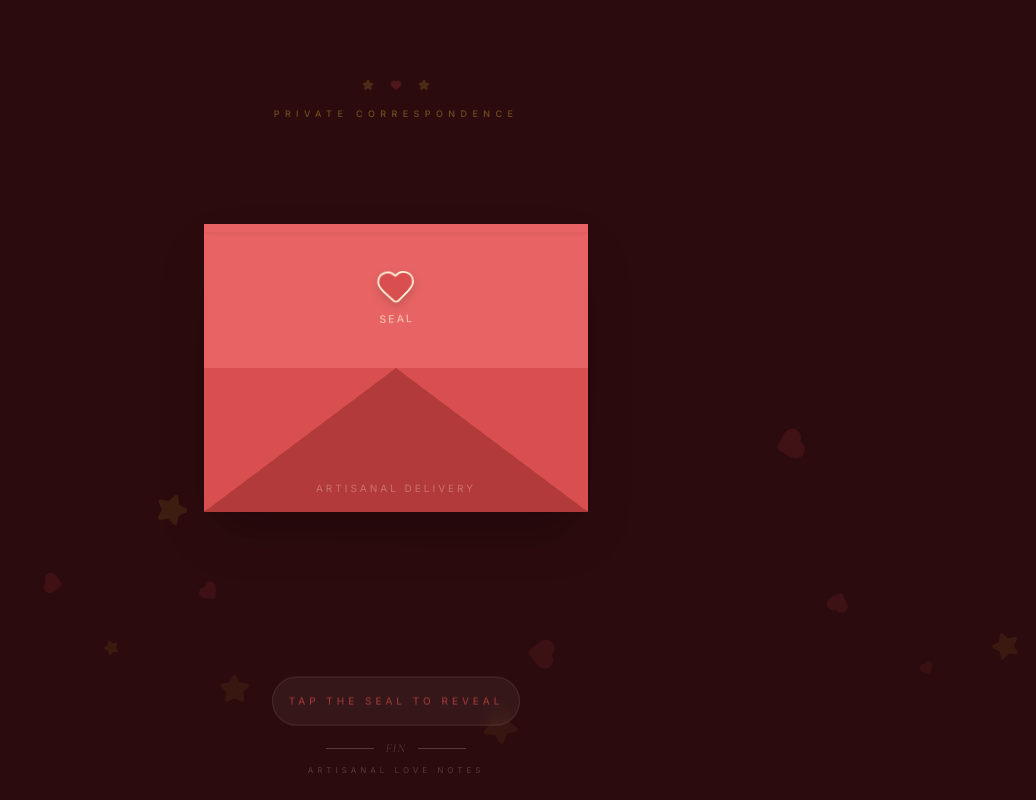
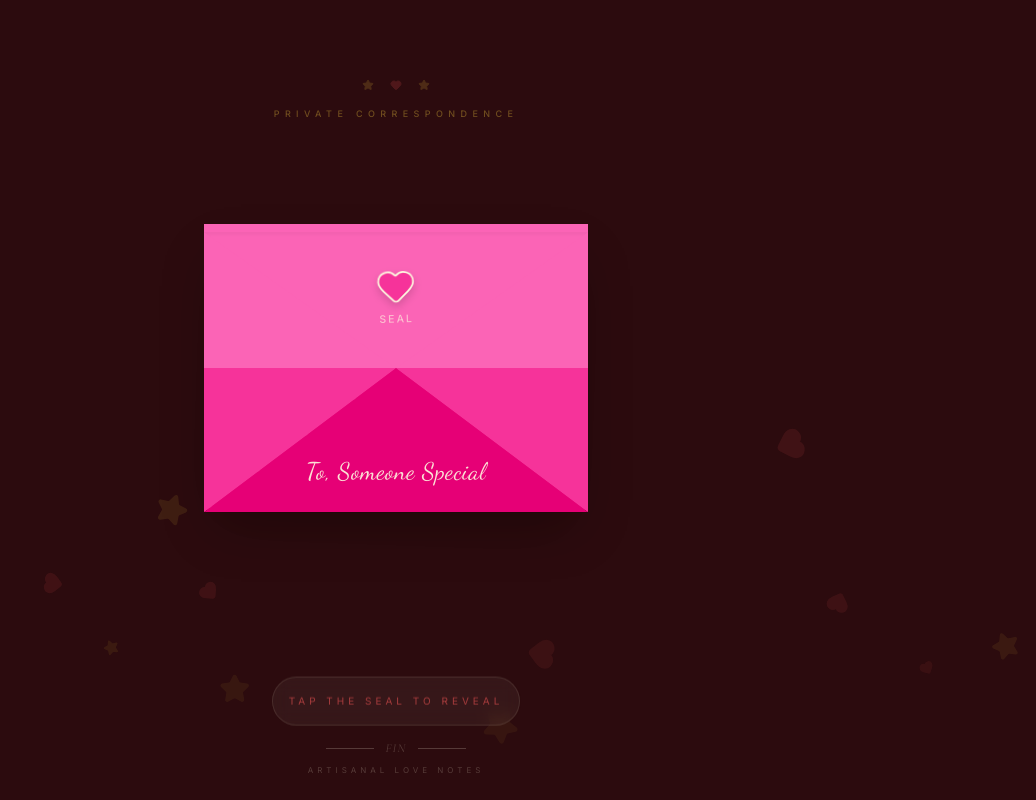
Before and after one commit to devMayank1005/letters-by-heart, a React (Vite) app: page / in a window 1280 px wide. Both pictures are taken after a click on the button "SEAL WITH A HEART". Shown: the whole page, without its empty margins (244-1280 px from the left). Built offline with nearby package versions, Linux system fonts and the light colour scheme.

Commit message:
feat: track letter opening time via API and update envelope styling with recipient branding

```diff
--- a/server.js
+++ b/server.js
@@ -29,7 +29,8 @@ const letterSchema = new mongoose.Schema({
   images: [String],
   ytLink: String,
   passcode: String,
-  createdAt: { type: Date, default: Date.now }
+  createdAt: { type: Date, default: Date.now },
+  openedAt: { type: Date }
 });
 
 const Letter = mongoose.model('Letter', letterSchema);
@@ -58,6 +59,23 @@ app.get('/api/letters/:id', async (req, res) => {
   }
 });
 
+app.patch('/api/letters/:id/open', async (req, res) => {
+  try {
+    const letter = await Letter.findByIdAndUpdate(
+      req.params.id,
+      { openedAt: new Date() },
+      { new: true }
+    );
+    if (!letter) {
+      return res.status(404).json({ error: 'Letter not found' });
+    }
+    res.json({ openedAt: letter.openedAt });
+  } catch (error) {
+    console.error('Error updating letter:', error);
+    res.status(500).json({ error: 'Failed to update letter' });
+  }
+});
+
 // Serve static frontend files in production
 app.use(express.static(path.join(__dirname, 'dist')));
 
--- a/src/App.tsx
+++ b/src/App.tsx
@@ -60,7 +60,18 @@ export default function App() {
 
   const handleOpen = useCallback(() => {
     setIsOpen(true);
-    setOpenedAt(new Date().toISOString());
+
+    const currentId = new URLSearchParams(window.location.search).get('id');
+    if (currentId) {
+      fetch(`/api/letters/${currentId}/open`, { method: 'PATCH' })
+        .then(res => res.json())
+        .then(data => {
+          if (data.openedAt) setOpenedAt(data.openedAt);
+        })
+        .catch(console.error);
+    } else {
+      setOpenedAt(new Date().toISOString());
+    }
 
     // Celebratory hearts and stars
     const duration = 3 * 1000;
@@ -328,7 +339,7 @@ export default function App() {
         </AnimatePresence>
 
         <div className="w-full relative py-8">
-          <Envelope isOpen={isOpen} onOpen={handleOpen}>
+          <Envelope isOpen={isOpen} onOpen={handleOpen} to={to}>
             <Letter
               to={to}
               from={from}
--- a/src/components/Envelope.tsx
+++ b/src/components/Envelope.tsx
@@ -6,9 +6,10 @@ interface EnvelopeProps {
   isOpen: boolean;
   onOpen: () => void;
   children: ReactNode;
+  to?: string;
 }
 
-export default function Envelope({ isOpen, onOpen, children }: EnvelopeProps) {
+export default function Envelope({ isOpen, onOpen, children, to }: EnvelopeProps) {
   return (
     <div className="relative w-full max-w-sm aspect-[4/3] perspective-1000 mx-auto mt-12 mb-24">
       {/* The Letter */}
@@ -50,7 +51,7 @@ export default function Envelope({ isOpen, onOpen, children }: EnvelopeProps) {
         onClick={!isOpen ? onOpen : undefined}
       >
         {/* Back side of the envelope */}
-        <div className="absolute inset-0 bg-art-red-deep shadow-2xl rounded-lg overflow-hidden border border-black/20">
+        <div className="absolute inset-0 bg-pink-600 shadow-2xl rounded-lg overflow-hidden border border-black/20">
            {/* Decorative pattern for inside */}
            <div className="absolute inset-0 opacity-20 bg-[radial-gradient(circle_at_center,_var(--color-art-paper)_1px,_transparent_1px)] bg-[size:12px_12px]" />
         </div>
@@ -61,11 +62,11 @@ export default function Envelope({ isOpen, onOpen, children }: EnvelopeProps) {
           animate={{ rotateX: isOpen ? -170 : 0 }}
           transition={{ duration: 1.5, ease: [0.4, 0, 0.2, 1] }}
           style={{ transformOrigin: "top" }}
-          className="absolute inset-x-0 top-0 h-1/2 bg-art-red-light z-30 preserve-3d"
+          className="absolute inset-x-0 top-0 h-1/2 bg-pink-400 z-30 preserve-3d"
         >
           {/* Front of flap */}
           <div className="absolute inset-0 backface-hidden flex items-start justify-center pt-2">
-            <div className="w-full h-full bg-art-red-light shadow-inner"
+            <div className="w-full h-full bg-pink-400 shadow-inner"
                  style={{ clipPath: 'polygon(0 0, 100% 0, 50% 100%)' }}
             />
             {!isOpen && (
@@ -74,13 +75,13 @@ export default function Envelope({ isOpen, onOpen, children }: EnvelopeProps) {
                 animate={{ scale: [1, 1.1, 1], rotate: [0, 2, -2, 0] }}
                 transition={{ duration: 4, repeat: Infinity }}
               >
-                <Heart className="text-art-paper fill-art-red-bright drop-shadow-lg" size={40} strokeWidth={1} />
+                <Heart className="text-art-paper fill-pink-500 drop-shadow-lg" size={40} strokeWidth={1} />
                 <div className="text-[10px] font-sans tracking-[0.2em] uppercase text-art-paper/60 font-medium">Seal</div>
               </motion.div>
             )}
           </div>
           {/* Back of flap (visible when open) */}
-          <div className="absolute inset-0 backface-hidden bg-art-red-deep rotate-x-180"
+          <div className="absolute inset-0 backface-hidden bg-pink-600 rotate-x-180"
                style={{ clipPath: 'polygon(0 0, 100% 0, 50% 100%)' }}
           />
         </motion.div>
@@ -88,19 +89,19 @@ export default function Envelope({ isOpen, onOpen, children }: EnvelopeProps) {
         {/* Envelope Front (Pocket) */}
         <div className="absolute inset-0 z-25 pointer-events-none">
           {/* Left Wing */}
-          <div className="absolute left-0 top-0 bottom-0 w-1/2 bg-art-red-bright shadow-lg border-r border-black/5"
+          <div className="absolute left-0 top-0 bottom-0 w-1/2 bg-pink-500 shadow-lg border-r border-black/5"
                style={{ clipPath: 'polygon(0 0, 0 100%, 100% 50%)' }}
           />
           {/* Right Wing */}
-          <div className="absolute right-0 top-0 bottom-0 w-1/2 bg-art-red-bright shadow-lg border-l border-black/5"
+          <div className="absolute right-0 top-0 bottom-0 w-1/2 bg-pink-500 shadow-lg border-l border-black/5"
                style={{ clipPath: 'polygon(100% 0, 100% 100%, 0 50%)' }}
           />
           {/* Bottom Wing */}
-          <div className="absolute bottom-0 left-0 right-0 h-1/2 bg-art-red-deep shadow-2xl"
+          <div className="absolute bottom-0 left-0 right-0 h-1/2 bg-pink-600 shadow-2xl"
                style={{ clipPath: 'polygon(0 100%, 100% 100%, 50% 0%)' }}
           >
-             <div className="absolute bottom-4 left-0 right-0 text-center opacity-30 text-art-paper text-[10px] tracking-[0.3em] font-sans uppercase">
-                Artisanal Delivery
+             <div className="absolute bottom-6 left-0 right-0 text-center opacity-90 text-art-paper text-2xl font-script tracking-wide">
+                To, {to || 'Someone Special'}
              </div>
           </div>
         </div>
```
